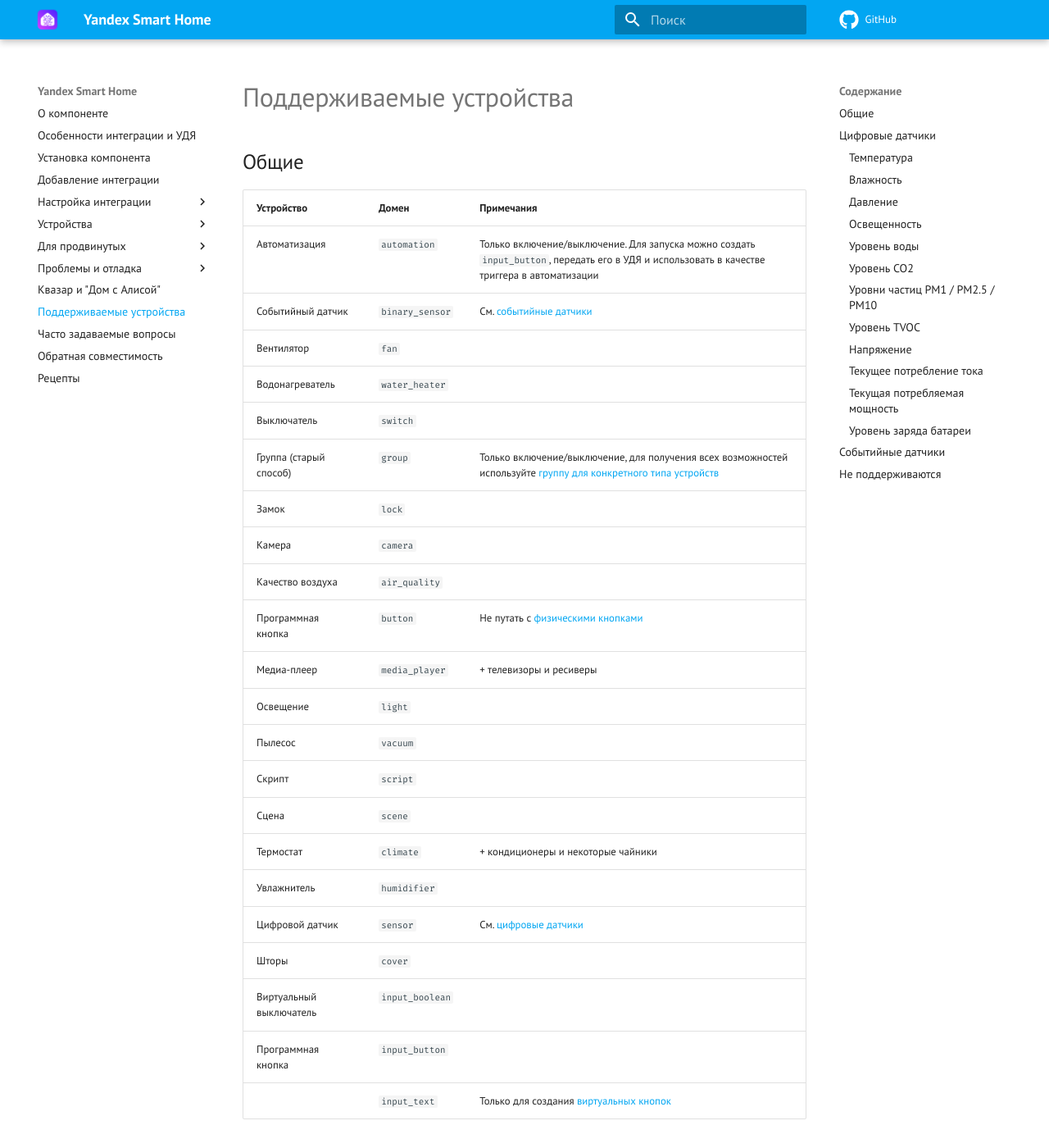
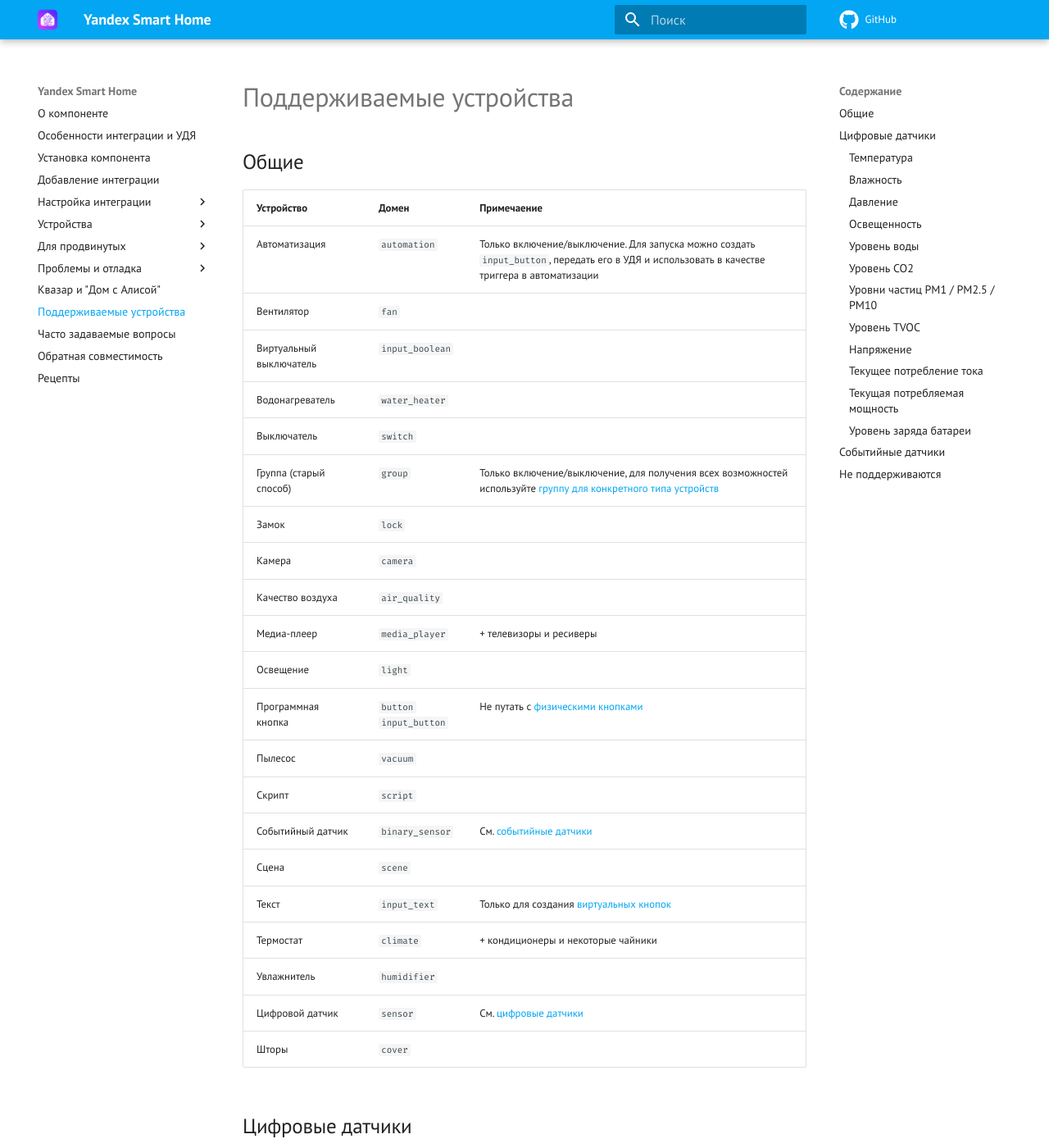
Before and after one commit to dext0r/yandex_smart_home, an MkDocs documentation site: the page built from docs/supported-devices.md, in a window 1280 px wide and 1400 px high. Shown: the whole window at 82% size. Built offline with MkDocs 1.6.1 and Material for MkDocs 9.7.7, drawn with Linux system fonts in a browser that asks for light colours; comment, search, counter and statistics services are not loaded; the version menu is left out; some of the changed text lies outside the part shown.

Commit message:
docs: Extend supported device list

```diff
--- a/docs/supported-devices.md
+++ b/docs/supported-devices.md
@@ -1,28 +1,27 @@
 ## Общие { id=generic }
-| Устройство              | Домен           | Примечания                                                                                                                                                          |
-|-------------------------|-----------------|---------------------------------------------------------------------------------------------------------------------------------------------------------------------|
-| Автоматизация           | `automation`    | Только включение/выключение. Для запуска можно создать `input_button`, передать его в УДЯ и использовать в качестве триггера в автоматизации                        |
-| Событийный датчик       | `binary_sensor` | См. [событийные датчики](#event-sensor)                                                                                                                             |
-| Вентилятор              | `fan`           |                                                                                                                                                                     |
-| Водонагреватель         | `water_heater`  |                                                                                                                                                                     |
-| Выключатель             | `switch`        |                                                                                                                                                                     |
-| Группа (старый способ)  | `group`         | Только включение/выключение, для получения всех возможностей используйте [группу для конкретного типа устройств](https://www.home-assistant.io/integrations/group/) |
-| Замок                   | `lock`          |                                                                                                                                                                     |
-| Камера                  | `camera`        |                                                                                                                                                                     |
-| Качество воздуха        | `air_quality`   |                                                                                                                                                                     |
-| Программная кнопка      | `button`        | Не путать с [физическими кнопками](./devices/button.md)                                                                                                             |
-| Медиа-плеер             | `media_player`  | + телевизоры и ресиверы                                                                                                                                             |
-| Освещение               | `light`         |                                                                                                                                                                     |
-| Пылесос                 | `vacuum`        |                                                                                                                                                                     |
-| Скрипт                  | `script`        |                                                                                                                                                                     |
-| Сцена                   | `scene`         |                                                                                                                                                                     |
-| Термостат               | `climate`       | + кондиционеры и некоторые чайники                                                                                                                                  |
-| Увлажнитель             | `humidifier`    |                                                                                                                                                                     |
-| Цифровой датчик         | `sensor`        | См. [цифровые датчики](#float-sensor)                                                                                                                               |
-| Шторы                   | `cover`         |                                                                                                                                                                     |
-| Виртуальный выключатель | `input_boolean` |                                                                                                                                                                     |
-| Программная кнопка      | `input_button`  |                                                                                                                                                                     |
-|                         | `input_text`    | Только для создания [виртуальных кнопок](./devices/button.md)                                                                                                       |
+| Устройство              | Домен                      | Примечаение                                                                                                                                                         |
+|-------------------------|----------------------------|---------------------------------------------------------------------------------------------------------------------------------------------------------------------|
+| Автоматизация           | `automation`               | Только включение/выключение. Для запуска можно создать `input_button`, передать его в УДЯ и использовать в качестве триггера в автоматизации                        |
+| Вентилятор              | `fan`                      |                                                                                                                                                                     |
+| Виртуальный выключатель | `input_boolean`            |                                                                                                                                                                     |
+| Водонагреватель         | `water_heater`             |                                                                                                                                                                     |
+| Выключатель             | `switch`                   |                                                                                                                                                                     |
+| Группа (старый способ)  | `group`                    | Только включение/выключение, для получения всех возможностей используйте [группу для конкретного типа устройств](https://www.home-assistant.io/integrations/group/) |
+| Замок                   | `lock`                     |                                                                                                                                                                     |
+| Камера                  | `camera`                   |                                                                                                                                                                     |
+| Качество воздуха        | `air_quality`              |                                                                                                                                                                     |
+| Медиа-плеер             | `media_player`             | + телевизоры и ресиверы                                                                                                                                             |
+| Освещение               | `light`                    |                                                                                                                                                                     |
+| Программная кнопка      | `button`<br>`input_button` | Не путать с [физическими кнопками](./devices/button.md)                                                                                                             |
+| Пылесос                 | `vacuum`                   |                                                                                                                                                                     |
+| Скрипт                  | `script`                   |                                                                                                                                                                     |
+| Событийный датчик       | `binary_sensor`            | См. [событийные датчики](#event-sensor)                                                                                                                             |
+| Сцена                   | `scene`                    |                                                                                                                                                                     |
+| Текст                   | `input_text`               | Только для создания [виртуальных кнопок](./devices/button.md)                                                                                                       |
+| Термостат               | `climate`                  | + кондиционеры и некоторые чайники                                                                                                                                  |
+| Увлажнитель             | `humidifier`               |                                                                                                                                                                     |
+| Цифровой датчик         | `sensor`                   | См. [цифровые датчики](#float-sensor)                                                                                                                               |
+| Шторы                   | `cover`                    |                                                                                                                                                                     |
 
 ## Цифровые датчики { id=float-sensor }
 Список ниже описывает типы датчиков и условия их обнаружения для объектов, выбранных [для передачи](config/filter.md) в УДЯ. На [вручную настраиваемые датчики](devices/sensor/float.md) эти условия не распространяются.
```
Also changed, not shown: other parts of docs/supported-devices.md (+10 -3 lines).
